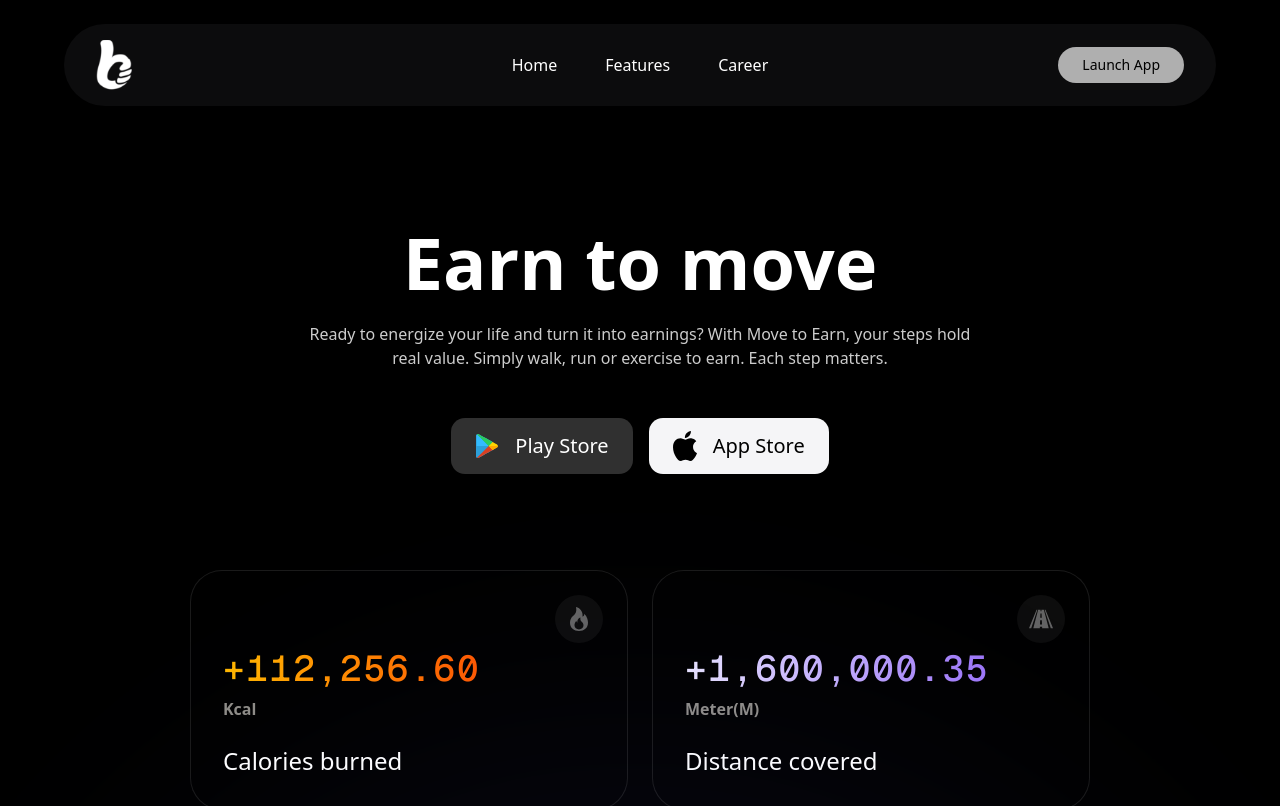
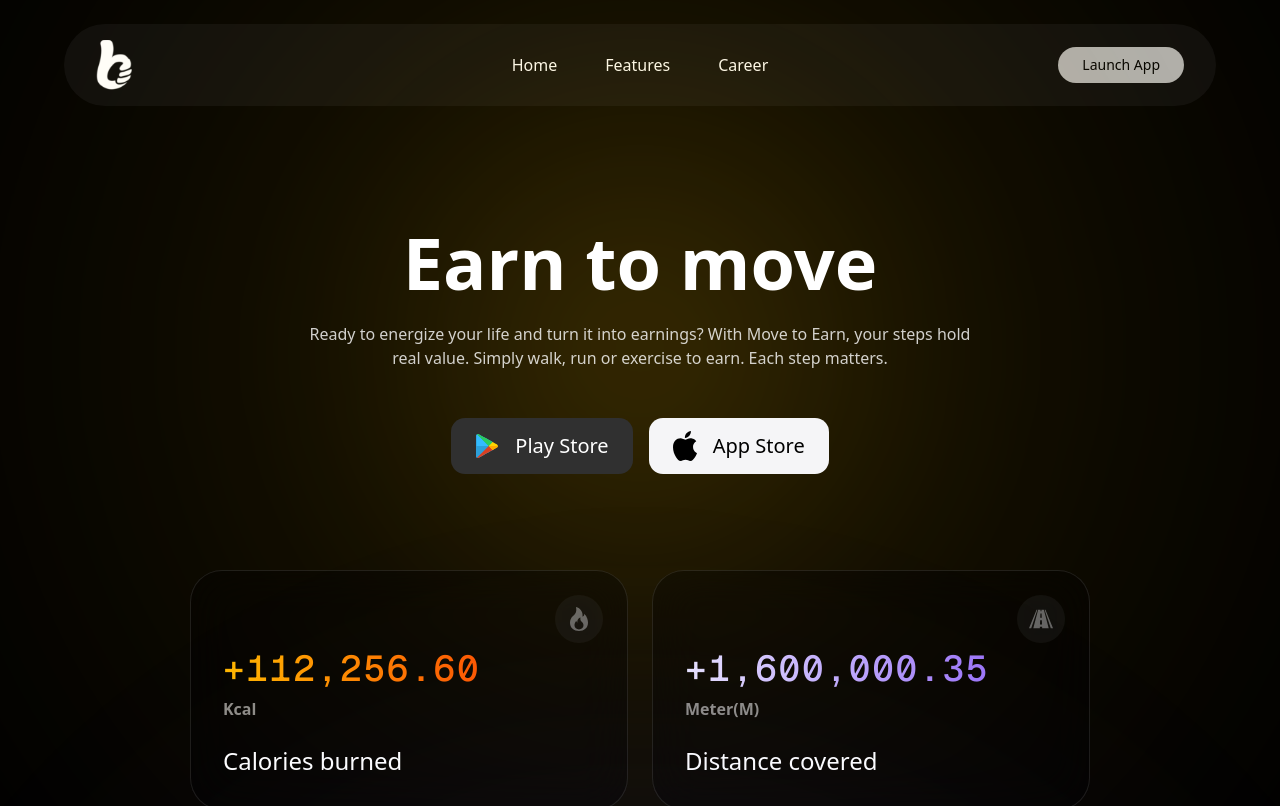
Before and after one commit to anibalalpizar/nextjs-cryptocurrency-landing, a Next.js app: page / in a window 1280 px wide. Shown: the top 806 px of the page. Built offline with nearby package versions, Linux system fonts and the light colour scheme.

Commit message:
Refactor Hero component layout for improved visual hierarchy and clarity

```diff
--- a/src/components/Hero.tsx
+++ b/src/components/Hero.tsx
@@ -3,12 +3,22 @@ import Image from "next/image"
 
 export function Hero() {
   return (
-    <section className="text-center mb-24">
+    <section className="text-center mb-24 relative">
+      <div
+        className="absolute top-1/2 left-1/2 -translate-x-1/2 -translate-y-1/2 w-[2000px] h-[2000px] opacity-80"
+        style={{
+          background:
+            "radial-gradient(circle at center, rgba(234, 179, 8, 0.3) 0%, rgba(234, 179, 8, 0.1) 25%, rgba(234, 179, 8, 0.05) 40%, transparent 60%)",
+          filter: "blur(60px)",
+        }}
+      />
+
+      <div className="relative z-10">
         <h1 className="text-7xl font-bold text-white mb-6">Earn to move</h1>
         <p className="text-white/80 max-w-2xl mx-auto mb-12">
           Ready to energize your life and turn it into earnings? With Move to
-        Earn, your steps hold real value. Simply walk, run or exercise to earn.
-        Each step matters.
+          Earn, your steps hold real value. Simply walk, run or exercise to
+          earn. Each step matters.
         </p>
 
         <div className="flex justify-center gap-4">
@@ -37,6 +47,7 @@ export function Hero() {
             </div>
           </Button>
         </div>
+      </div>
     </section>
   )
 }
```
Lines whose indentation alone changed are shown as unchanged.
